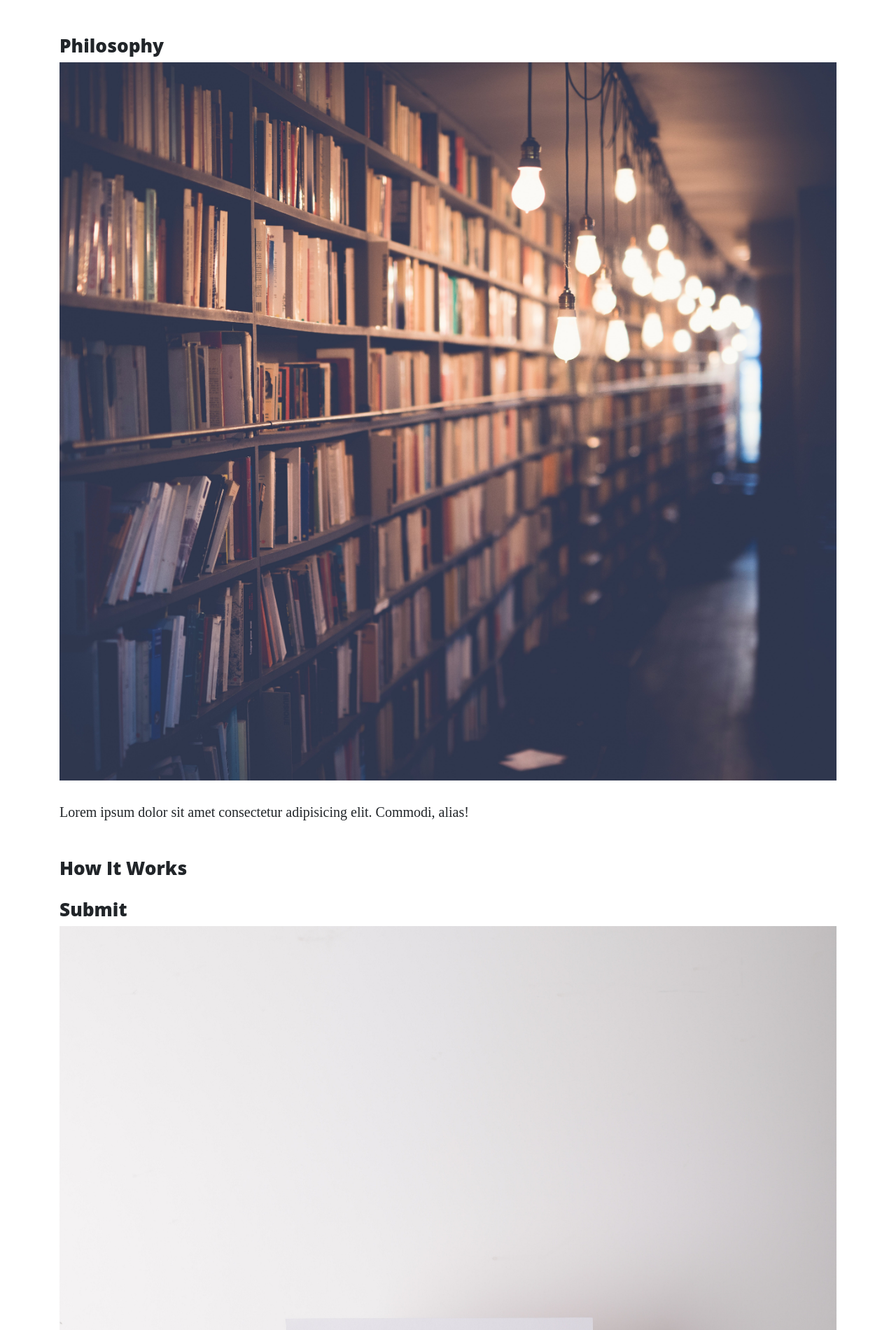
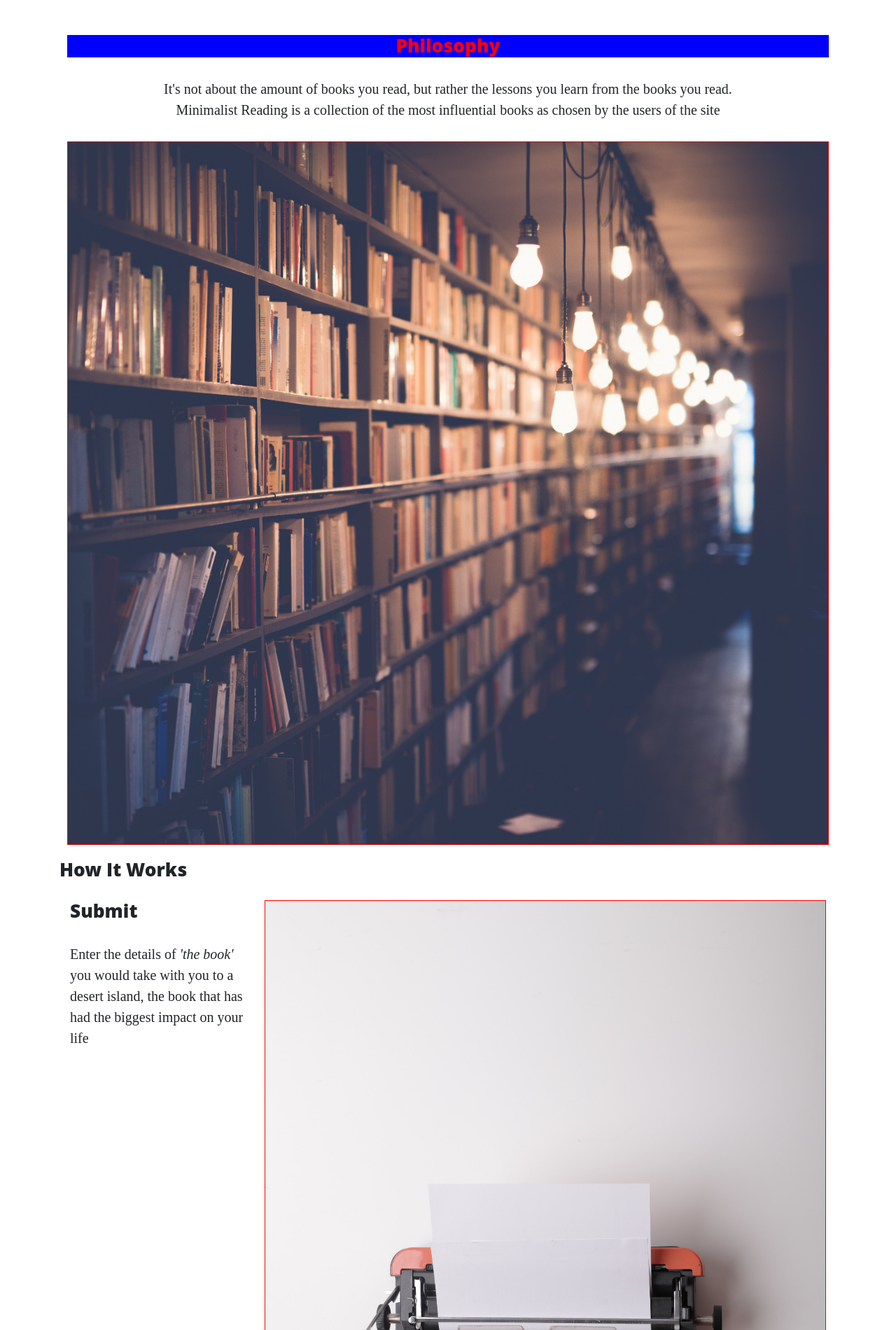
Before and after one commit to Code-Institute-Submissions/MS3-2, a Flask app: page / in a window 1280 px wide. Shown: the part 628-2528 px from the top of the page at 70% size. Run offline with Flask 2, Linux system fonts and the light colour scheme; some libraries are stand-ins or nearby versions.

Commit message:
Updated CSS file links to correctly target html files

```diff
--- a/app.py
+++ b/app.py
@@ -11,11 +11,6 @@ if path.exists("env.py"):
 app = Flask(__name__)
 app.config["MONGO_DBNAME"] = 'user_uploads'
 app.config["MONGO_URI"] = os.getenv('MONGO_URI')
-
-
-
-#os.getenv('MONGO_URI', 'mongodb://localhost')
-
 
 mongo = PyMongo(app)
 
@@ -37,10 +32,10 @@ def submit():
     if request.method == 'POST':
         book_name = request.form["book_name"]
         author_name = request.form["author_name"]
-       # genre = request.form["genre"]
+        genre = request.form["genre"]
         summary = request.form["summary"]
         added_by = request.form["added_by"]
-        print (book_name, author_name, summary, added_by)
+        print (book_name, author_name, genre, summary, added_by)
     return render_template("submit.html", page_title="Submit")
 
 
--- a/static/css/clean-blog.css
+++ b/static/css/clean-blog.css
@@ -1,3 +1,21 @@
+/* Customised CSS */
+
+
+
+.images-home {
+    border: 1px solid red;
+}
+
+
+#philosophy {
+    color: red;
+    background-color: blue;
+}
+
+
+
+
+
 /*!
  * Start Bootstrap - Clean Blog v5.0.9 (https://startbootstrap.com/themes/clean-blog)
  * Copyright 2013-2020 Start Bootstrap
@@ -407,8 +425,3 @@ footer .copyright {
   font-size: 16px;
   padding: 25px 35px;
 }
-
-
-.images-home {
-    border: 1px solid red;
-}
--- a/templates/base.html
+++ b/templates/base.html
@@ -10,7 +10,7 @@
     <link rel="stylesheet" href="{{ url_for('static', filename='vendor/bootstrap/css/bootstrap.min.css') }}">
 
     <!-- Start Bootstrap + Customised CSS File-->
-    <link rel="stylesheet" href="{{ url_for('static', filename='css/clean-blog.min.css')}}" type ="text/css">
+    <link rel="stylesheet" href="{{ url_for('static', filename='css/clean-blog.css')}}" type ="text/css">
 
 
     <!-- Fontawesome -->
--- a/templates/flaskmongo.html
+++ b/templates/flaskmongo.html
@@ -11,6 +11,7 @@
             {{book.genre}}
             {{book.summary}}
             {{book.added_by}}
+            {{book.img_address}}
         {% endfor %}
     </body>
 </html>
--- a/templates/index.html
+++ b/templates/index.html
@@ -4,28 +4,47 @@
  <div class="container">
 
  <div class="row">
- <h3>Philosophy</h3>
+ <div class="col">
+ <h3 class="text-center" id="philosophy">Philosophy</h3>
+  <p class="text-center ">It's not about the amount of books you read, but rather the lessons you learn from the books you read.<br>
+  Minimalist Reading is a collection of the most influential books as chosen by the users of the site</p>
  <img class="img-fluid images-home" src="static/img/library.jpg" alt="library">
- <p>Lorem ipsum dolor sit amet consectetur adipisicing elit. Commodi, alias!</p>
+ </div>
  </div>
 
- <div class="row text-center">
+ <div class="row">
  <h3>How It Works</h3>
  </div>
 
  <div class="row">
+ <div class="col-md-3">
+
  <h3>Submit</h3>
+ <p>Enter the details of <em>'the book'</em> you would take with you to a desert island, the book that has had the biggest impact on your life</p>
+ </div>
 
+ <div class="col-md-9">
  <img class="img-fluid images-home" src="static/img/typewriter.jpg" alt="typewriter">
-<p>Lorem ipsum dolor sit amet consectetur adipisicing elit. Necessitatibus, eveniet. Eos labore eaque aliquam aliquid beatae pariatur harum, quibusdam cumque.</p>
+ </div>
+
  </div>
 
 
  <div class="row">
+
+ <div class="col-md-9">
+ <img class="img-fluid images-home" src="static/img/girl-with-book.jpg" alt="girl holding book">
+</div>
+
+<div class="col-md-3">
  <h3>Browse</h3>
- <img class="img-fluid images-home" src="static/img/girl-with-book.jpg" alt="girl holding book">
+  <p>Browse through the other user's uploads to find ideas for the next book you should read</p>
+</div>
+
+
+
  </div>
- <p>Lorem ipsum dolor sit amet consectetur adipisicing elit. Quia, ratione. Saepe adipisci odio illo omnis voluptatibus, deserunt laboriosam perferendis dicta.</p>
+
 
  </div>
 
--- a/templates/submit.html
+++ b/templates/submit.html
@@ -10,12 +10,12 @@
 
 <div class="form-group">
     <label for="book_name">Title</label>
-    <input type="text" name="book_name" id="book_name" class="form-control">
+    <input type="text" name="book_name" id="book_name" class="form-control" required>
 </div>
 
     <div class="form-group">
     <label for="author_name">Author</label>
-     <input type="text" name="author_name" id="author_name" class="form-control">
+     <input type="text" name="author_name" id="author_name" class="form-control" required>
     </div>
 
     <div class="form-group">
```
